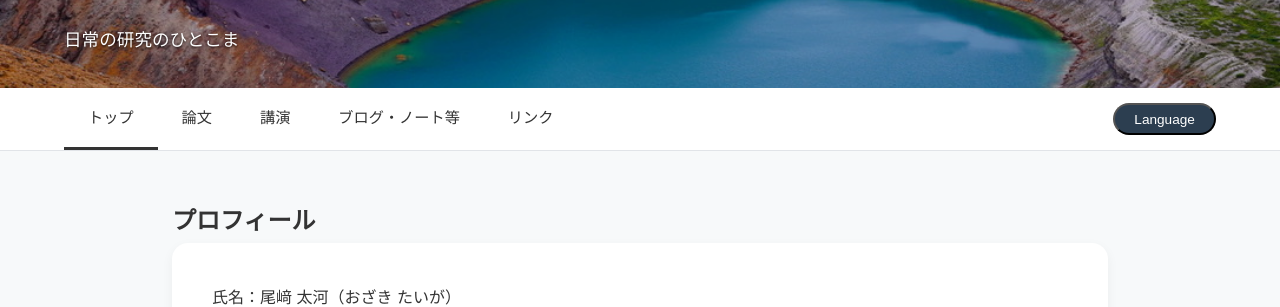
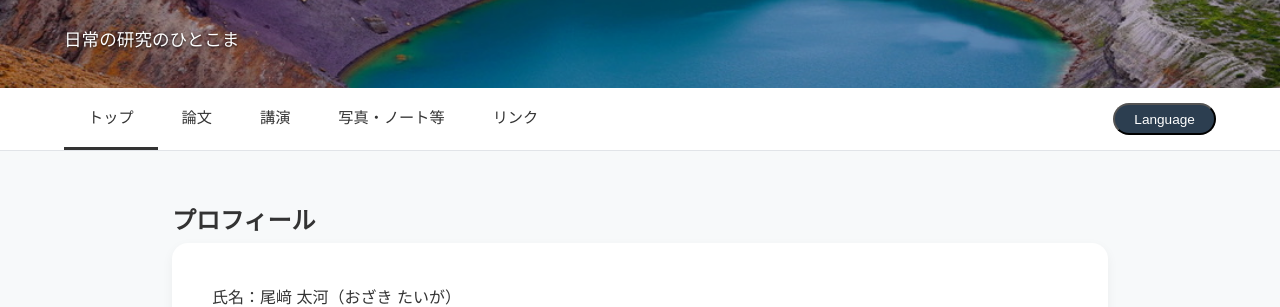
Before and after one commit to Varphiaaa/my-website_new, a Jekyll site: the page built from index.html, in a window 1280 px wide. Shown: the part 262-569 px from the top of the page. Built offline with Jekyll 4.4.1, drawn with Linux system fonts in a browser that asks for light colours.

Commit message:
Update header.html

```diff
--- a/_includes/header.html
+++ b/_includes/header.html
@@ -11,7 +11,7 @@
           {% if page.title == 'トップ' %}Home
           {% elsif page.title == '論文' %}Papers
           {% elsif page.title == '講演' %}Talks
-          {% elsif page.title == 'ブログ・ノート等' %}Blog & Notes
+          {% elsif page.title == '写真・ノート等' %}Blog & Notes
           {% elsif page.title == 'リンク' %}Links
           {% else %}{{ page.title }}
           {% endif %}
@@ -42,7 +42,7 @@
     </li>
     <li class="{% if page.url == '/blog.html' %}active{% endif %}">
       <a href="blog.html">
-        <span class="lang-ja">ブログ・ノート等</span><span class="lang-en" style="display: none;">Blog & Notes</span>
+        <span class="lang-ja">写真・ノート等</span><span class="lang-en" style="display: none;">Photos & Notes</span>
       </a>
     </li>
     <li class="{% if page.url == '/links.html' %}active{% endif %}">
```
